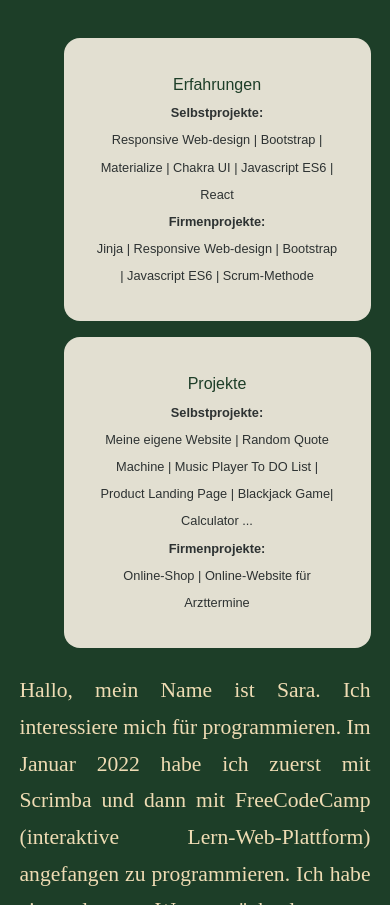
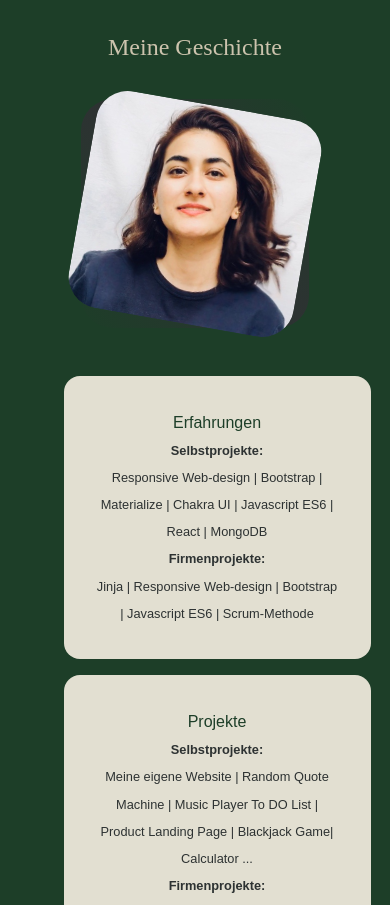
Before and after one commit to Sarah-Rz/mein-traumjob, a React (Create React App) app: page / in a window 390 px wide. Shown: the part 1203-2108 px from the top of the page. Built offline with nearby package versions, Linux system fonts and the light colour scheme; a web font is replaced by a local one.

Commit message:
about responsived

```diff
--- a/src/components/about/About.jsx
+++ b/src/components/about/About.jsx
@@ -32,7 +32,7 @@ const About = () => {
               <small>
               <b>Selbstprojekte:</b>
               <br />
-               Responsive Web-design | Bootstrap | Materialize | Chakra UI | Javascript ES6 | React
+               Responsive Web-design | Bootstrap | Materialize | Chakra UI | Javascript ES6 | React | MongoDB
               </small>
               <br />
               <small>
--- a/src/components/about/about.css
+++ b/src/components/about/about.css
@@ -78,7 +78,7 @@
 .about__story-part-2 {
     font-family: 'Poor Story', cursive;
     font-size: 1.35rem;
-    width: 70%;
+    width: 85%;
     margin: 20px auto;
     text-align: justify;
     color: var(--color-bg);
--- a/src/components/header/header.css
+++ b/src/components/header/header.css
@@ -64,7 +64,7 @@ header {
 /* ===================  (SMALL DEVICES) ======================== */
 @media screen and (max-width: 700px) {
     header {
-        height: 100vh;
+        height: 140vh;
     }
     .header__container > h1 {
         font-size: 2.15rem;
```
